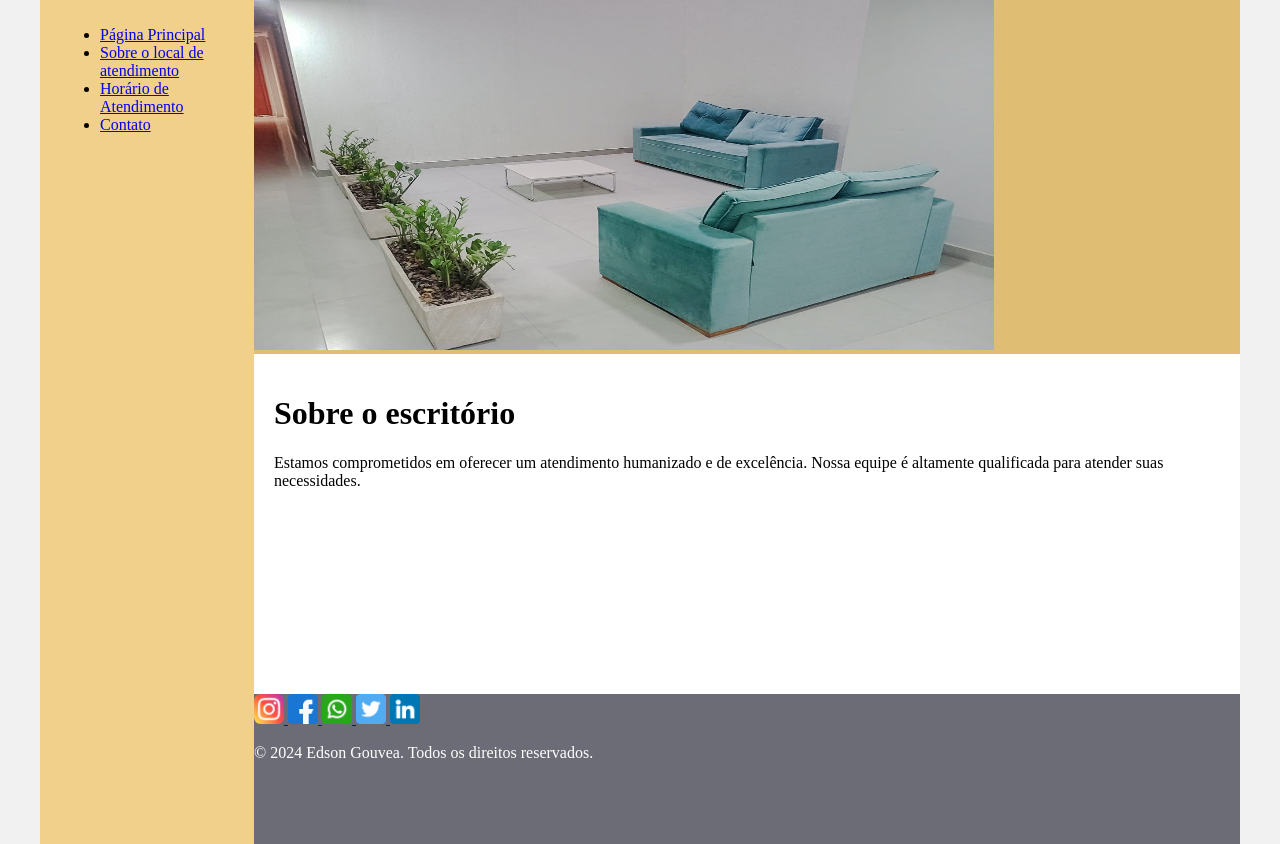
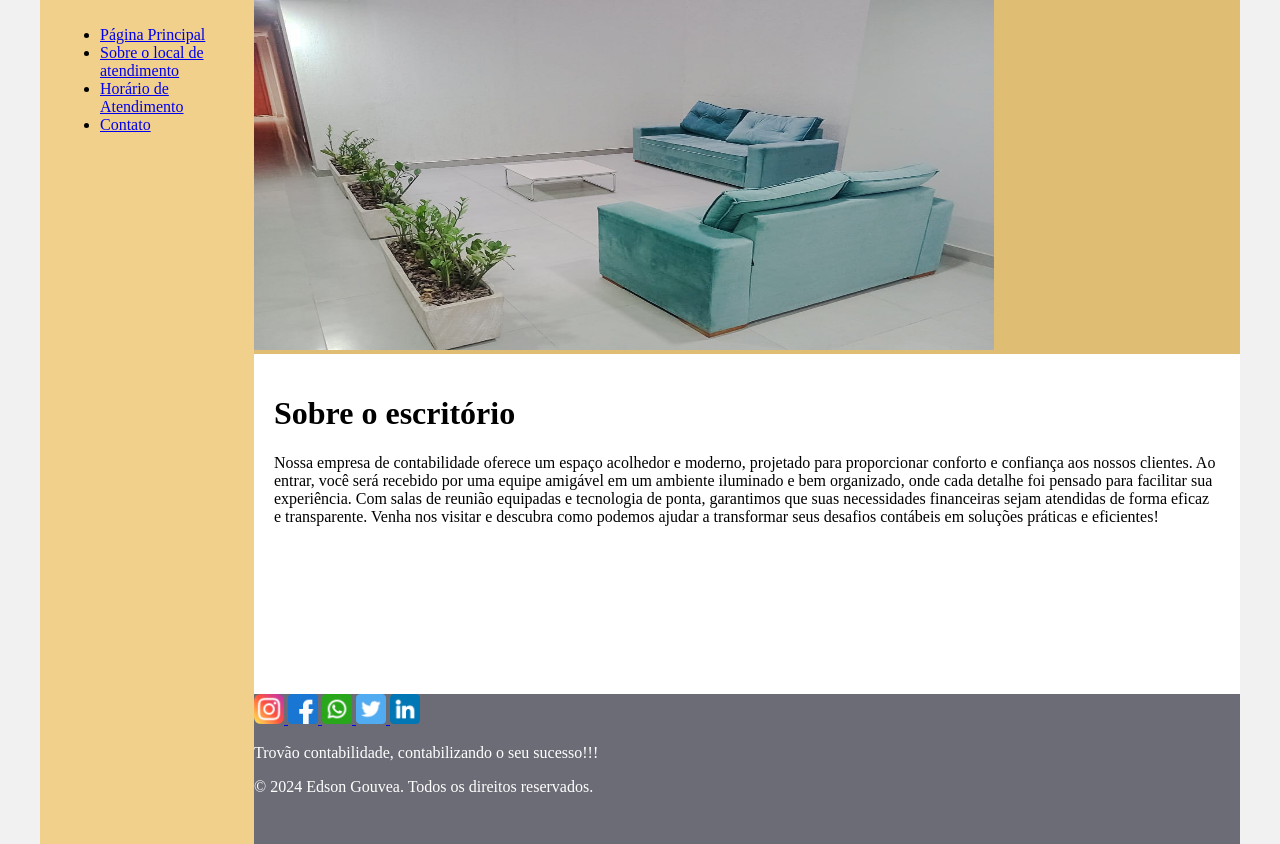
Before and after one commit to EDGO249/Trabalho-AV1-PRG-II, a plain HTML site: page sobre.html in a window 1280 px wide. Drawn offline with Linux system fonts and the light colour scheme.

Commit message:
beta_3
Reajustes finais !!!

```diff
--- a/sobre.html
+++ b/sobre.html
@@ -31,7 +31,8 @@
             <div class="content">
                 <!-- Aqui vai o seu conteúdo -->
                 <h1>Sobre o escritório</h1>
-                <p>Estamos comprometidos em oferecer um atendimento humanizado e de excelência. Nossa equipe é altamente qualificada para atender suas necessidades.</p>
+                <p> Nossa empresa de contabilidade oferece um espaço acolhedor e moderno, projetado para proporcionar conforto e confiança aos nossos clientes. Ao entrar, você será recebido por uma equipe amigável em um ambiente iluminado e bem organizado, onde cada detalhe foi pensado para facilitar sua experiência.
+                    Com salas de reunião equipadas e tecnologia de ponta, garantimos que suas necessidades financeiras sejam atendidas de forma eficaz e transparente. Venha nos visitar e descubra como podemos ajudar a transformar seus desafios contábeis em soluções práticas e eficientes!</p>
             </div>
 
             <div class="footer">
@@ -41,6 +42,7 @@
                 <a href="https://wa.me/+55219713540059"><img alt="whatsapp" src="whatsapp.png" width="30px"> </a>
                 <a href="https://x.com/?lang=pt-br"><img alt="twitter" src="twitter.png" width="30px"> </a>
                 <a href="https://br.linkedin.com/"><img alt="twitter" src="linkedin.png" width="30px"> </a>
+                <p>Trovão contabilidade, contabilizando o seu sucesso!!!</p>
                 <p>&copy; 2024 Edson Gouvea. Todos os direitos reservados.</p>
             </div>
         </div>
```
Also changed, not shown: atendimento.html (+2 -1 lines), contato.html (+1 -0 lines), pagina_inicial.html (+1 -0 lines).
